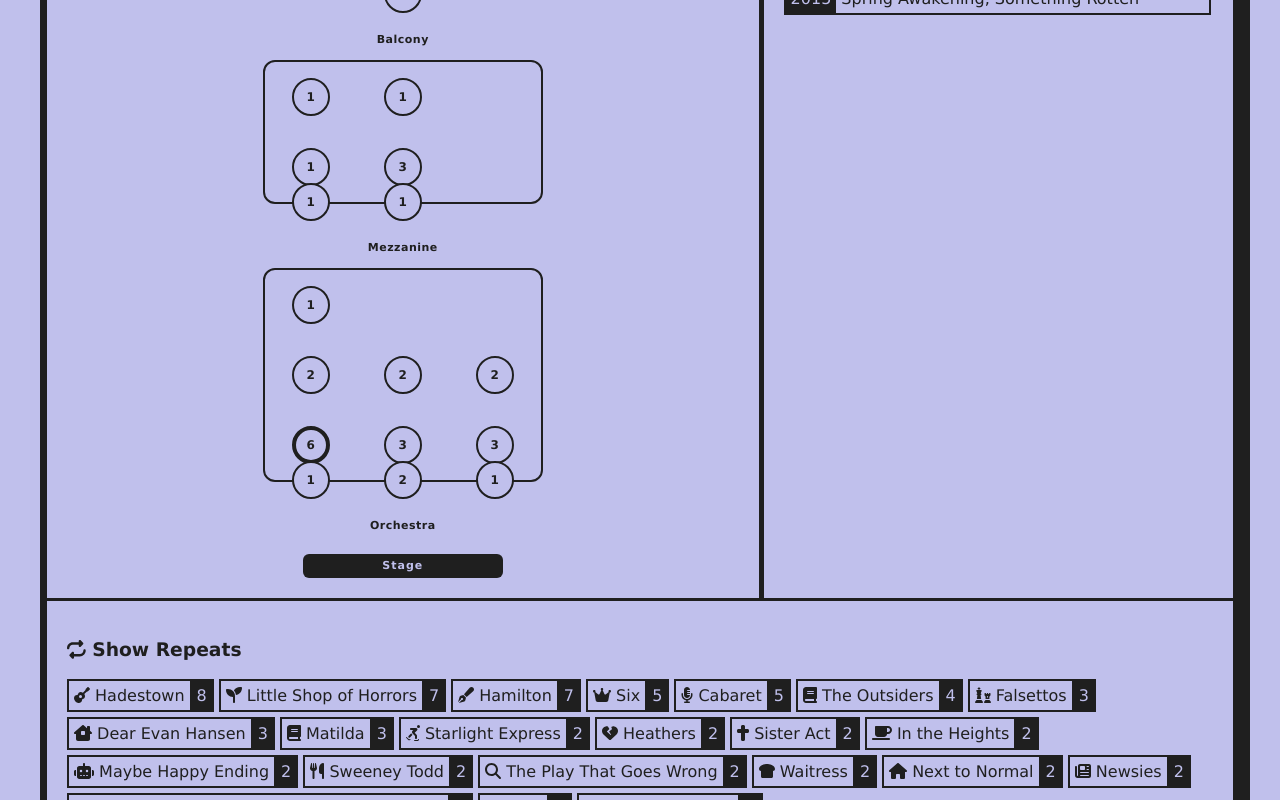
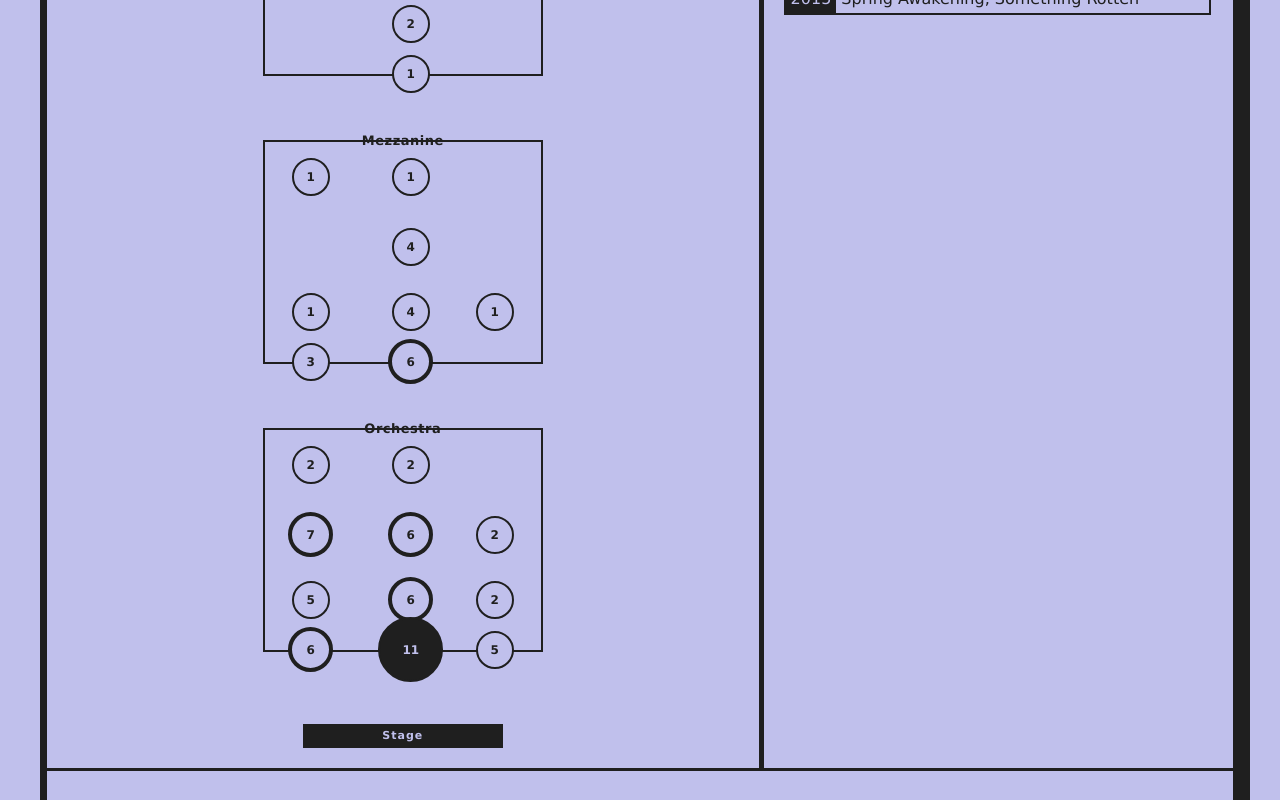
Before and after one commit to brittanyrw/theaterlog, a Vue app: page / in a window 1280 px wide. Shown: the part 1480-2280 px from the top of the page. Built offline with nearby package versions, Linux system fonts and the light colour scheme.

Commit message:
Update data

```diff
--- a/src/components/HeroSection.vue
+++ b/src/components/HeroSection.vue
@@ -162,7 +162,7 @@
             <div v-for="level in ['Balcony', 'Mezzanine', 'Orchestra']" :key="level" class="theater-section">
               <div class="section-grid">
                 <template v-for="section in activeRows(level)" :key="section">
-                  <div v-for="area in ['Left', 'Center', 'Right']" :key="area" class="grid-cell">
+                  <div v-for="area in ['Left', 'Center', 'Right']" :key="area" :class="['grid-cell', section === 'Front' ? 'grid-cell-front' : '']">
                     <div
                       v-if="getMapCount(level, area, section) > 0"
                       :class="bubbleClass(getMapCount(level, area, section))"
@@ -604,7 +604,7 @@
   position: relative;
   width: 280px;
   border: 2px solid var(--black);
-  border-radius: 12px;
+  border-radius: 0;
   margin-top: 64px;
   overflow: visible;
 }
@@ -623,6 +623,19 @@
   display: flex;
   align-items: center;
   justify-content: center;
+}
+
+.grid-cell-front {
+  height: 80px;
+  padding-bottom: 20px;
+}
+
+.section-grid .grid-cell:nth-child(3n+2) {
+  padding-left: 16px;
+}
+
+.front-row-strip .front-row-cell:nth-child(2) {
+  padding-left: 16px;
 }
 
 .front-row-strip {
@@ -657,10 +670,14 @@
 }
 
 .bubble-heavy {
+  width: 45px;
+  height: 45px;
   border-width: 4px;
 }
 
 .bubble-inverted {
+  width: 65px;
+  height: 65px;
   border-width: 2px;
   background: var(--black);
   color: var(--purple);
@@ -668,21 +685,22 @@
 
 .section-label {
   position: absolute;
-  bottom: -52px;
+  top: -19px;
   left: 50%;
   transform: translateX(-50%);
-  font-size: 11px;
+  font-size: 13px;
   font-weight: bold;
   letter-spacing: 0.5px;
   color: var(--black);
   white-space: nowrap;
+  padding: 10px;
 }
 
 .theater-stage {
   margin-top: 72px;
   width: 200px;
   height: 24px;
-  border-radius: 6px;
+  border-radius: 0;
   background: var(--black);
   color: var(--purple);
   display: flex;
```
Also changed, not shown: src/data/data.json.
